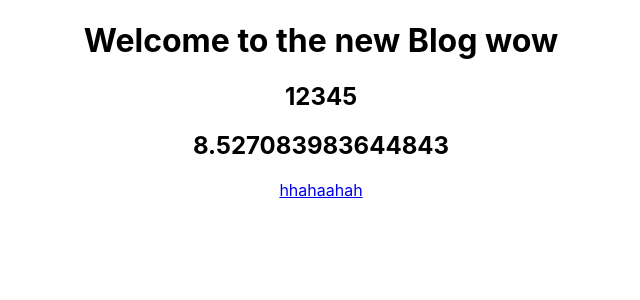
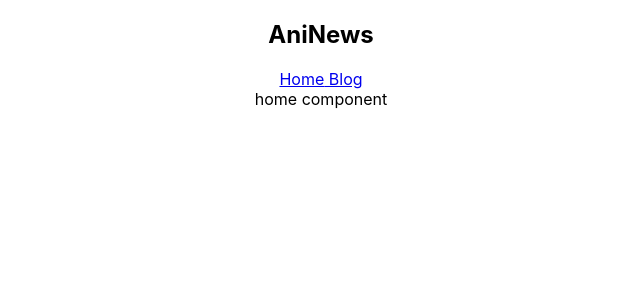
Before and after one commit to Underemployed/react-blog, a JavaScript app: page / in a window 1280 px wide. Shown: the top 300 px of the page, without its empty margins (319-959 px from the left). Built offline with nearby package versions, Linux system fonts and the light colour scheme; the HTML template or start-up script is replaced by a standard one.

Commit message:
multiple components

```diff
--- a/src/App.js
+++ b/src/App.js
@@ -1,32 +1,15 @@
 import './App.css';
-import Navbar from './Navbar';
+import Home from './home';
+import Navbar from './navbar';
+
 
 function App() {
-  const title = "Welcome to the new Blog"
-  const number = 'wow'
-  const link = "http://google.com"
-  // const blogs = [
-  //   {
-  //     title: 'My First Blog',
-  //     body: 'Lorem ipsum...',
-  //     author: 'mario',
-  //     id: 1
-  //   },
-  //   {
-  //     title: 'Welcome Party!',
-  //     body: 'Lorem ipsum...',
-  //     author: 'yoshi',
-  //     id: 2
-  //   }
-  // ]
 
   return (
 
     <div className="App">
-      <h1 className="content">{title} {number}</h1>
-      <h2>{[1,2,3,4,5]}</h2>
-      <h2>{Math.random() * 10}</h2>
-      <a href={link} target="_blank" rel="noopener noreferrer">hhahaahah</a>
+      <Navbar />
+      <Home/>
     </div>
   );
 }
--- a/src/Navbar.js
+++ b/src/Navbar.js
@@ -1,17 +1,17 @@
+import "./index.css"
 const Navbar = () => {
     return (
-        <div className="nav">
+        <nav className="nav">
             <div className="title">
                 <h1>
-                    Anime Blog
+                    AniNews
                 </h1>
             </div>
-            <div className="links">
+            <div className="nav__links">
                 <a href="/">Home</a>
-                <a href="/create">Add Blog</a>
+                <a href="/create"> Blog</a>
             </div>
-            div
-        </div>
+        </nav>
      );
 }
 
--- /dev/null
+++ b/src/home.js
@@ -0,0 +1,9 @@
+const Home = () => {
+    return (
+        <div>
+            home component
+        </div>
+    );
+}
+
+export default Home;
```
